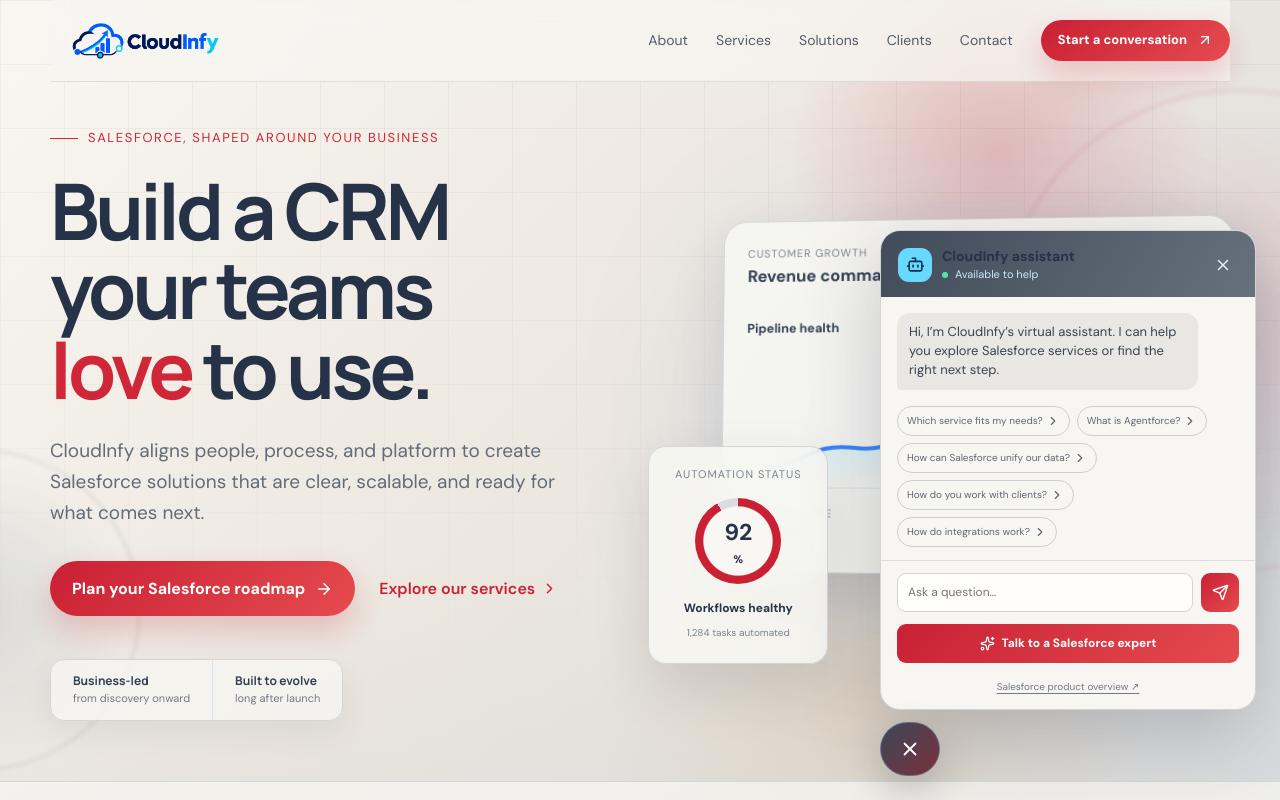
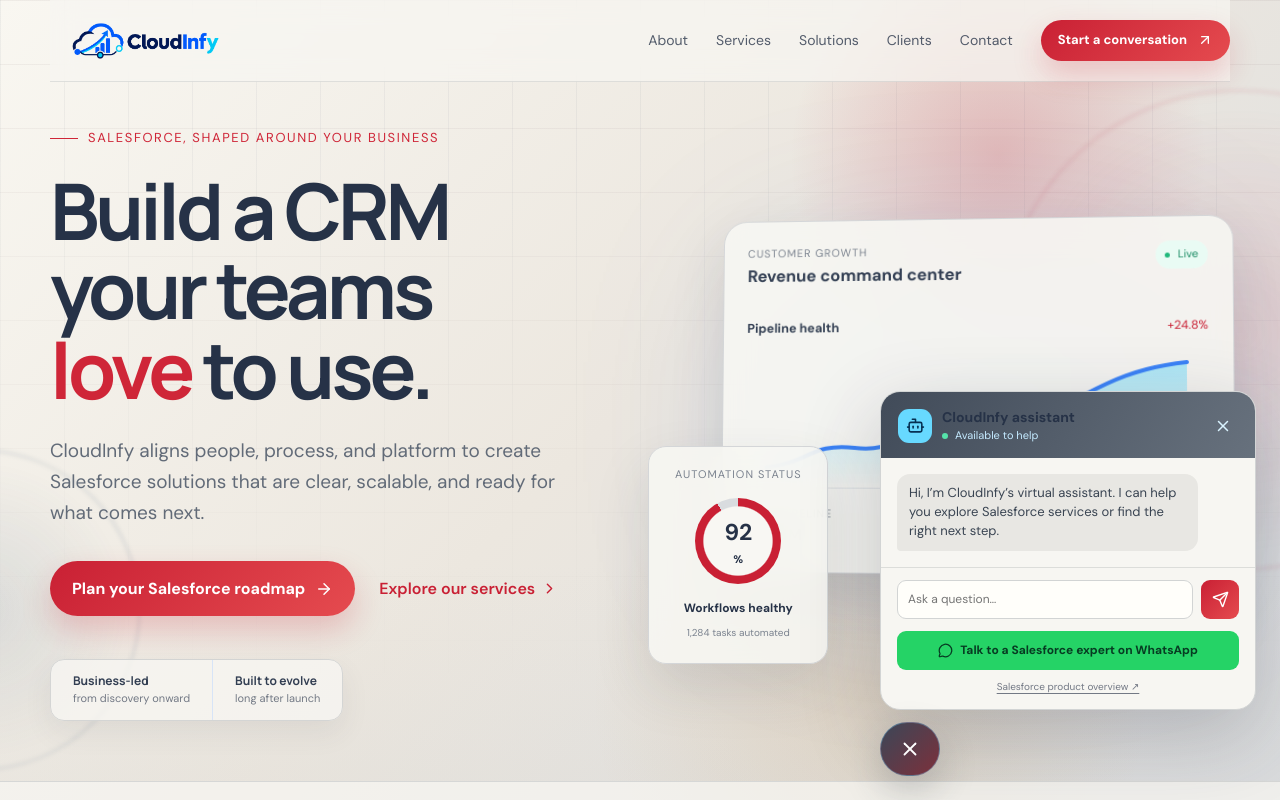
Before and after one commit to unbeatablerajiv/CloudInfy, a React (Vite) app: page / in a window 1280 px wide. Both pictures are taken after a click on the button "Ask CloudInfy". Shown: the top 800 px of the page. Built offline with nearby package versions, Linux system fonts and the light colour scheme.

Commit message:
Add WhatsApp contact and office map

```diff
--- a/src/App.jsx
+++ b/src/App.jsx
@@ -1,4 +1,4 @@
-import { ArrowRight, ArrowUpRight, Check, ChevronRight, CircleCheck, Mail, MapPin, Phone, Quote } from 'lucide-react';
+import { ArrowRight, ArrowUpRight, Check, ChevronRight, CircleCheck, Mail, MapPin, MessageCircle, Phone, Quote } from 'lucide-react';
 import Header from './components/Header';
 import ContactForm from './components/ContactForm';
 import AssistantWidget from './components/AssistantWidget';
@@ -34,7 +34,7 @@ export default function App() { return <>
 
     <section className="section testimonials"><div className="container"><div className="testimonial-intro"><SectionHead eyebrow="Partnership mindset" title={<>The experience matters as much as the <em>solution.</em></>}/><p className="placeholder-note">Sample testimonial copy—replace with approved customer quotes before launch.</p></div><div className="quote-grid">{testimonials.map((t,i)=><figure key={i}><Quote/><blockquote>“{t.quote}”</blockquote><figcaption><strong>{t.name}</strong><span>{t.role}</span></figcaption></figure>)}</div></div></section>
 
-    <section className="section contact" id="contact"><div className="container contact-grid"><div className="contact-copy"><span className="eyebrow">Start a conversation</span><h2>Let’s make Salesforce work harder for your business.</h2><p>Tell us what you’re solving. We’ll bring a thoughtful point of view and a clear next step.</p><div className="contact-details"><a href="mailto:admin@cloudinfy.com"><Mail/>admin@cloudinfy.com</a><a href="tel:+918197299055"><Phone/>+91 81972 99055</a><address><MapPin/><span><strong>Singh Associates</strong><br/>1st Floor, Neori, Oyna<br/>Ranchi, Jharkhand 835217</span></address></div></div><ContactForm/></div></section>
+    <section className="section contact" id="contact"><div className="container contact-grid"><div className="contact-copy"><span className="eyebrow">Start a conversation</span><h2>Let’s make Salesforce work harder for your business.</h2><p>Tell us what you’re solving. We’ll bring a thoughtful point of view and a clear next step.</p><div className="contact-details"><a href="mailto:admin@cloudinfy.com"><Mail/>admin@cloudinfy.com</a><a href="tel:+918197299055"><Phone/>+91 81972 99055</a><a className="whatsapp-link" href="https://wa.me/918197299055" target="_blank" rel="noreferrer"><MessageCircle/> Chat on WhatsApp</a><address><MapPin/><span><strong>Singh Associates</strong><br/>1st Floor, Neori, Oyna<br/>Ranchi, Jharkhand 835217</span></address><div className="office-map"><iframe title="CloudInfy office location" src="https://www.google.com/maps?q=Singh%20Associates%2C%201st%20Floor%2C%20Neori%2C%20Oyna%2C%20Ranchi%2C%20Jharkhand%20835217&output=embed" loading="lazy" referrerPolicy="no-referrer-when-downgrade"/><a href="https://www.google.com/maps/search/?api=1&query=Singh%20Associates%2C%201st%20Floor%2C%20Neori%2C%20Oyna%2C%20Ranchi%2C%20Jharkhand%20835217" target="_blank" rel="noreferrer">Open in Google Maps <ArrowUpRight size={14}/></a></div></div></div><ContactForm/></div></section>
   </main>
   <footer><div className="container footer-grid"><div><a className="brand light" href="#top"><span className="brand-mark"><i/><i/><i/></span><span>Cloud<span>Infy</span></span></a><p>Business-focused Salesforce consulting, implementation, development, and support.</p><a className="social" href="https://www.linkedin.com" aria-label="LinkedIn placeholder"><Linkedin/></a></div><div><h3>Explore</h3><a href="#about">About</a><a href="#services">Services</a><a href="#solutions">Solutions</a><a href="#clients">Clients</a></div><div><h3>Services</h3><a href="#services">Consulting</a><a href="#services">Implementation</a><a href="#services">Development</a><a href="#services">Support</a></div><div><h3>Get in touch</h3><a href="mailto:admin@cloudinfy.com">admin@cloudinfy.com</a><a href="tel:+918197299055">+91 81972 99055</a><address>Singh Associates<br/>1st Floor, Neori, Oyna<br/>Ranchi, Jharkhand 835217</address><a href="#contact">Start a project <ArrowUpRight size={14}/></a></div></div><div className="container footer-bottom"><span>© {new Date().getFullYear()} CloudInfy Business Solutions LTD.</span><div><a href="#">Privacy</a><a href="#">Terms</a></div></div></footer>
   <AssistantWidget/>
--- a/src/components/AssistantWidget.jsx
+++ b/src/components/AssistantWidget.jsx
@@ -1,14 +1,6 @@
-import { Bot, ChevronDown, MessageCircle, Send, Sparkles, X } from 'lucide-react';
+import { Bot, MessageCircle, Send, X } from 'lucide-react';
 import { useState } from 'react';
 import { salesforceOverviewSource, salesforceProducts } from '../data/salesforceKnowledge';
-
-const quickQuestions = [
-  'Which service fits my needs?',
-  'What is Agentforce?',
-  'How can Salesforce unify our data?',
-  'How do you work with clients?',
-  'How do integrations work?',
-];
 
 function answerFor(question) {
   const message = question.toLowerCase();
@@ -32,18 +24,12 @@ export default function AssistantWidget() {
     setInput('');
   };
 
-  const contact = () => {
-    setOpen(false);
-    document.querySelector('#contact')?.scrollIntoView({ behavior: 'smooth' });
-  };
-
   return <aside className={`assistant-widget ${open ? 'is-open' : ''}`} aria-label="CloudInfy virtual assistant">
     {open && <section className="assistant-panel" aria-live="polite">
       <header className="assistant-header"><span className="assistant-avatar"><Bot size={19}/></span><div><strong>CloudInfy assistant</strong><small><i/> Available to help</small></div><button onClick={() => setOpen(false)} aria-label="Close assistant"><X size={18}/></button></header>
       <div className="assistant-messages">{messages.map((message, index) => <div className={`assistant-message ${message.role}`} key={`${message.role}-${index}`}>{message.text}</div>)}</div>
-      <div className="assistant-prompts">{quickQuestions.map((question) => <button key={question} onClick={() => send(question)}>{question}<ChevronDown size={14}/></button>)}</div>
       <div className="assistant-compose"><input value={input} onChange={(event) => setInput(event.target.value)} onKeyDown={(event) => { if (event.key === 'Enter') send(); }} placeholder="Ask a question…" aria-label="Ask the assistant"/><button onClick={() => send()} aria-label="Send message"><Send size={17}/></button></div>
-      <button className="assistant-handoff" onClick={contact}><Sparkles size={15}/> Talk to a Salesforce expert</button>
+      <a className="assistant-handoff" href="https://wa.me/918197299055" target="_blank" rel="noreferrer"><MessageCircle size={15}/> Talk to a Salesforce expert on WhatsApp</a>
       <a className="assistant-source" href={salesforceOverviewSource} target="_blank" rel="noreferrer">Salesforce product overview ↗</a>
     </section>}
     <button className="assistant-launcher" onClick={() => setOpen(!open)} aria-expanded={open} aria-label={open ? 'Close CloudInfy assistant' : 'Open CloudInfy assistant'}>{open ? <X size={22}/> : <><MessageCircle size={22}/><span>Ask CloudInfy</span></>}</button>
--- a/src/styles.css
+++ b/src/styles.css
@@ -163,6 +163,8 @@ body{background-color:#e9e7e2;background-image:radial-gradient(circle at 92% 9%,
 .hero{background:radial-gradient(circle at 78% 18%,rgba(196,35,56,.23),transparent 17%),radial-gradient(circle at 68% 80%,rgba(207,139,46,.17),transparent 25%),linear-gradient(135deg,#f9f7f1 0%,#ece7df 48%,#d9dce0 100%)}.hero:before{background-image:linear-gradient(rgba(78,51,64,.06) 1px,transparent 1px),linear-gradient(90deg,rgba(45,66,95,.06) 1px,transparent 1px)}.orb-one{border-color:rgba(179,35,58,.28);background:radial-gradient(circle,rgba(196,35,56,.12),transparent 66%)}.orb-two{border-color:rgba(37,72,110,.28);background:radial-gradient(circle,rgba(37,72,110,.11),transparent 66%)}
 .services{background:linear-gradient(135deg,#e2e1de 0%,#f0ece5 53%,#e7ddd9 100%)}.services:before,.testimonials:before{content:'';position:absolute;inset:0;pointer-events:none;background:linear-gradient(112deg,transparent 0 67%,rgba(183,37,57,.06) 67% 69%,transparent 69%)}.testimonials{background:linear-gradient(135deg,#eee9e3,#dddfe2 54%,#e8d8d6)}.about,.solutions,.clients{background:linear-gradient(145deg,#f8f6f0,#eeeae2)}.contact{background:radial-gradient(circle at 7% 86%,rgba(207,139,46,.12),transparent 24%),radial-gradient(circle at 90% 7%,rgba(183,37,57,.10),transparent 20%),linear-gradient(135deg,#dfe2e3,#f7f4ed)}
 .client-logo{display:flex;align-items:center;justify-content:center;min-height:54px;color:#2b3341}.client-logo small{display:block;letter-spacing:2px;font-size:7px;font-weight:800}.clarity-logo{flex-direction:column;align-items:flex-start;line-height:1}.clarity-logo span{font:800 25px/1 'Manrope';letter-spacing:2px}.clarity-logo span:after{content:'';display:block;width:48%;height:3px;margin-top:5px;background:#c92034}.clarity-logo small{margin-top:7px;color:#69707a}.itech-logo{flex-direction:column;align-items:flex-start;line-height:1}.itech-logo span{font:800 27px/1 'Manrope';letter-spacing:-1px;color:#344866}.itech-logo i{font-style:normal;color:#c92034}.itech-logo small{margin-top:7px;color:#7b828b}.vymo-logo{gap:7px}.vymo-logo i{width:19px;height:19px;border:5px solid #e93850;border-radius:50% 50% 50% 3px;transform:rotate(45deg)}.vymo-logo span{font:800 31px/1 'Manrope';letter-spacing:-2px;color:#e93850}.wow-logo img{display:block;width:100%;max-width:190px;height:auto;mix-blend-mode:multiply}
+.contact-details .whatsapp-link{width:max-content;margin-top:7px;border-radius:999px;background:#25d366;color:#073b22;padding:9px 14px;font-weight:800;box-shadow:0 10px 22px rgba(37,211,102,.2)}.contact-details .whatsapp-link svg{color:#073b22}.contact-details .whatsapp-link:hover{background:#1fbe5b;transform:translateY(-1px)}
+.office-map{overflow:hidden;margin-top:12px;border:1px solid #d2d4d4;border-radius:13px;background:#fffefa;box-shadow:0 12px 28px rgba(59,65,74,.09)}.office-map iframe{display:block;width:100%;height:190px;border:0}.office-map a{display:flex;align-items:center;justify-content:center;gap:6px;background:#f2f1ed;color:#c92034;padding:9px;font-size:11px;font-weight:800}.office-map a svg{color:inherit}
 .client-marquee{position:relative;overflow:hidden;margin:0 -18px;padding:12px 18px}.client-marquee:before,.client-marquee:after{content:'';position:absolute;z-index:1;top:0;bottom:0;width:72px;pointer-events:none}.client-marquee:before{left:0;background:linear-gradient(90deg,#f8f6f0,transparent)}.client-marquee:after{right:0;background:linear-gradient(-90deg,#eeeae2,transparent)}.client-track{display:flex;width:max-content;gap:18px;animation:client-scroll 26s linear infinite}.client-marquee:hover .client-track{animation-play-state:paused}.client-track .client-card{width:260px;min-width:260px;height:160px}@keyframes client-scroll{to{transform:translateX(calc(-50% - 9px))}}@media(max-width:720px){.client-marquee{margin:0 -15px;padding:8px 15px}.client-track{gap:12px;animation-duration:22s}.client-track .client-card{width:220px;min-width:220px;height:145px}.client-marquee:before,.client-marquee:after{width:34px}}@media(prefers-reduced-motion:reduce){.client-track{animation:none;width:100%;flex-wrap:wrap}.client-track .client-card:nth-child(n+5){display:none}}
 .service-card:nth-child(3n+1){border-top-color:#b8253c!important}.service-card:nth-child(3n+2){border-top-color:#435c78!important}.service-card:nth-child(3n){border-top-color:#c98a31!important}.service-card:hover{background:linear-gradient(145deg,#fffdf8,#f4e7e5)}.solution-card:hover{background:linear-gradient(100deg,#fffdf8,#f6e4e2)}.client-card:hover{background:linear-gradient(135deg,#fffdf8,#f5ede3)}
-.why{background:radial-gradient(circle at 82% 25%,rgba(224,74,74,.45),transparent 21%),radial-gradient(circle at 66% 92%,rgba(207,139,46,.24),transparent 31%),linear-gradient(135deg,#252e3b,#4a3541 53%,#6b3039)}.quote-grid figure:first-child{border-top:3px solid #b8253c!important}.quote-grid figure:last-child{border-top:3px solid #c98a31!important}.assistant-launcher{background:linear-gradient(135deg,#3b4758,#7c303b)}
+.why{background:radial-gradient(circle at 82% 25%,rgba(224,74,74,.45),transparent 21%),radial-gradient(circle at 66% 92%,rgba(207,139,46,.24),transparent 31%),linear-gradient(135deg,#252e3b,#4a3541 53%,#6b3039)}.quote-grid figure:first-child{border-top:3px solid #b8253c!important}.quote-grid figure:last-child{border-top:3px solid #c98a31!important}.assistant-launcher{background:linear-gradient(135deg,#3b4758,#7c303b)}.assistant-panel .assistant-handoff{margin-bottom:9px;background:#25d366;color:#073b22}.assistant-panel .assistant-handoff:hover{background:#1fbe5b}
```
